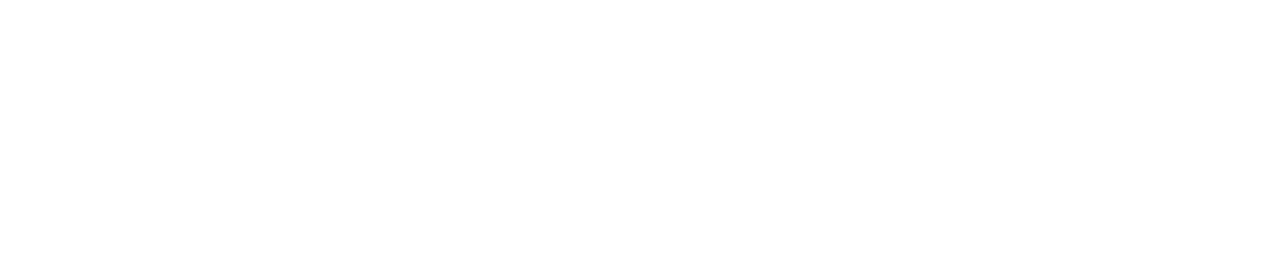
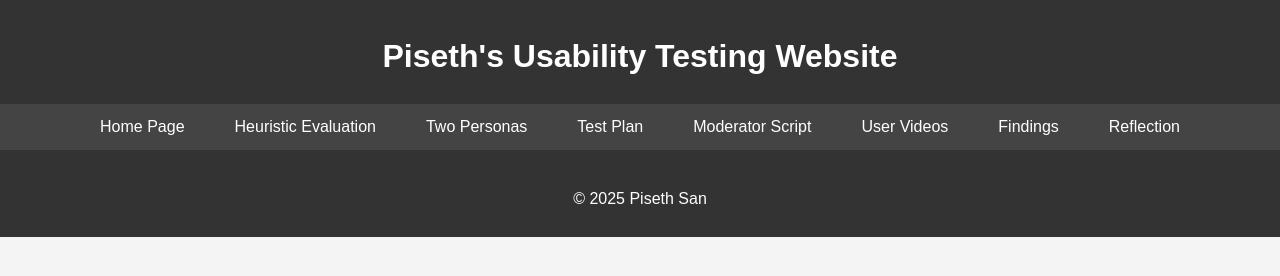
Before and after one commit to SanPiseth-beep/usability-testing-site, a plain HTML site: page step7.html in a window 1280 px wide. Drawn offline with Linux system fonts and the light colour scheme.

Commit message:
Add reflection, step7, and step8 HTML files for usability testing site

```diff
--- a/reflection.html
+++ b/reflection.html
@@ -0,0 +1,30 @@
+<!DOCTYPE html>
+<html lang="en">
+<head>
+  <meta charset="UTF-8" />
+  <title>Step 6: Moderator Script</title>
+  <link rel="stylesheet" href="style.css" />
+</head>
+<body>
+
+    <header>
+    <h1>Piseth's Usability Testing Website</h1>
+    <nav>
+        <ul>
+        <li><a href="index.html">Home Page</a></li>
+        <li><a href="step2.html">Heuristic Evaluation</a></li>
+        <li><a href="step3.html">Two Personas</a></li>
+        <li><a href="step4_5.html">Test Plan</a></li>
+        <li><a href="step6.html">Moderator Script</a></li>
+        <li><a href="step7.html">User Videos</a></li>
+        <li><a href="step8.html">Findings</a></li>
+        <li><a href="reflection.html">Reflection</a></li>
+        </ul>
+    </nav>
+    </header>
+    <footer>
+        <p>&copy; 2025 Piseth San</p>
+    </footer>
+
+</body>
+</html>
--- a/step7.html
+++ b/step7.html
@@ -0,0 +1,30 @@
+<!DOCTYPE html>
+<html lang="en">
+<head>
+  <meta charset="UTF-8" />
+  <title>Step 6: Moderator Script</title>
+  <link rel="stylesheet" href="style.css" />
+</head>
+<body>
+
+    <header>
+    <h1>Piseth's Usability Testing Website</h1>
+    <nav>
+        <ul>
+        <li><a href="index.html">Home Page</a></li>
+        <li><a href="step2.html">Heuristic Evaluation</a></li>
+        <li><a href="step3.html">Two Personas</a></li>
+        <li><a href="step4_5.html">Test Plan</a></li>
+        <li><a href="step6.html">Moderator Script</a></li>
+        <li><a href="step7.html">User Videos</a></li>
+        <li><a href="step8.html">Findings</a></li>
+        <li><a href="reflection.html">Reflection</a></li>
+        </ul>
+    </nav>
+    </header>
+    <footer>
+        <p>&copy; 2025 Piseth San</p>
+    </footer>
+
+</body>
+</html>
```
Also changed, not shown: step2.html (+1 -1 lines), step8.html (+30 -0 lines).
